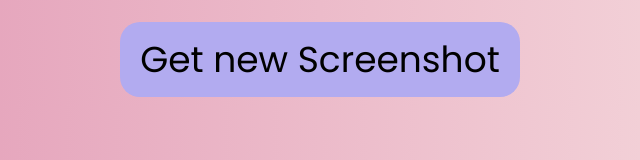
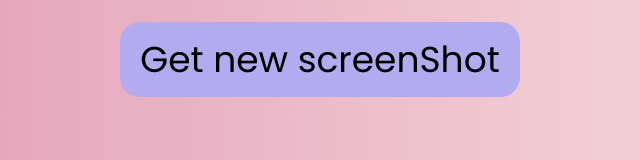
Before and after one commit to dermarabus/afilaasa, a plain HTML site: page index.html in a window 1280 px wide. Shown: the part 278-438 px from the top of the page, 320-960 px from the left. Drawn offline with Linux system fonts and the light colour scheme.

Commit message:
Update index.html

```diff
--- a/index.html
+++ b/index.html
@@ -16,7 +16,8 @@
 
     <div class="div1">My website<br />🤯</div><br><br>
     <button onclick="prntsc();window.open(link)">Get old screenshot</button><br />
-    <button onclick="randomString()">Get new Screenshot</button>
+    <button onclick="generateCode()">Get new screenShot</button>
+    <p id="code-display"></p>
 
 
 
```
